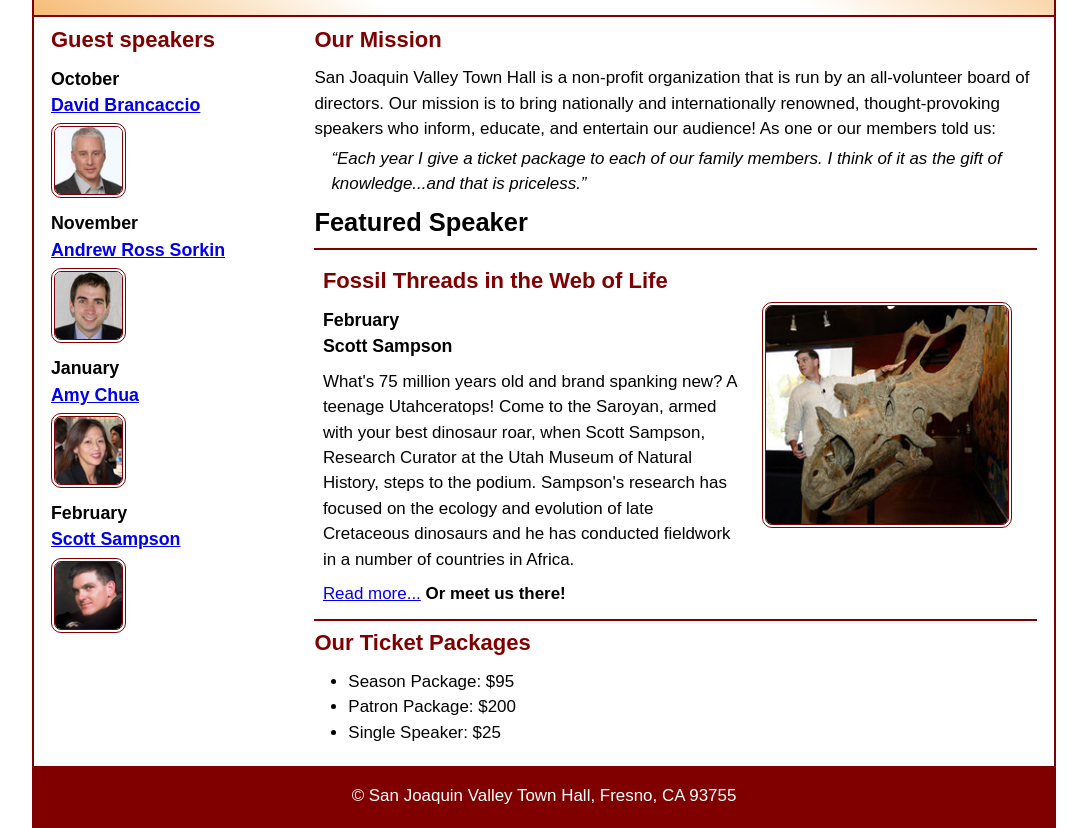
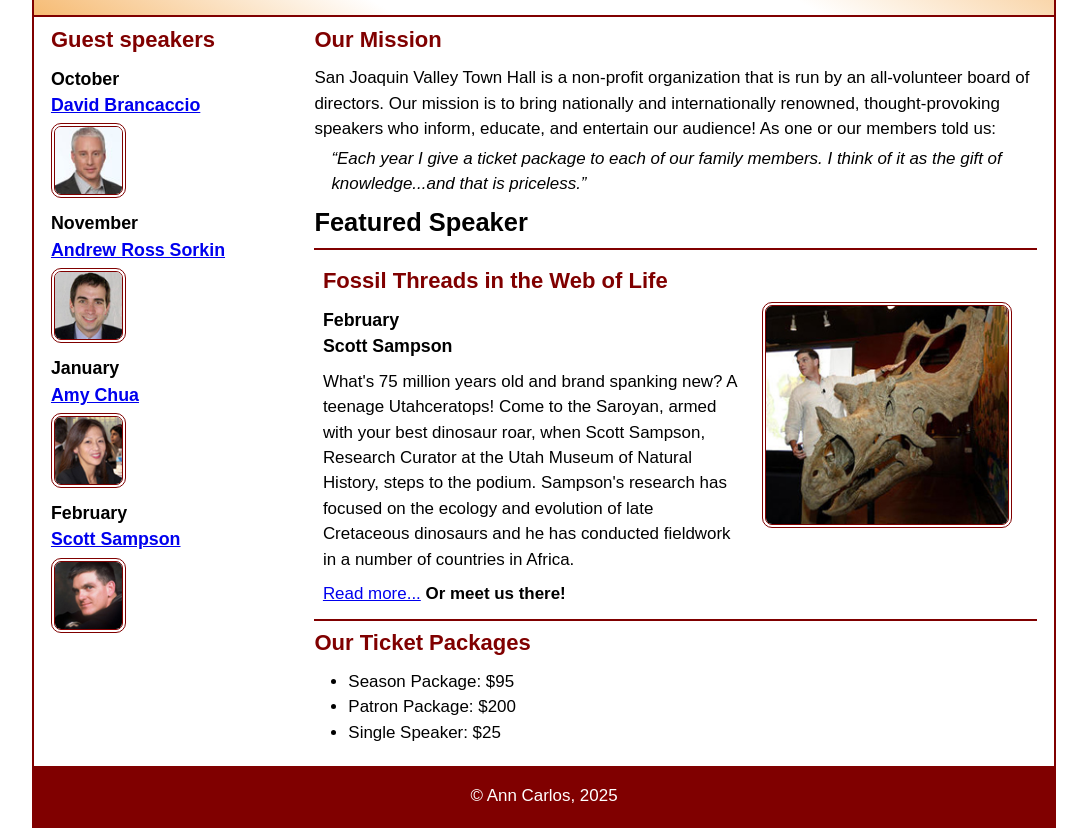
Before and after one commit to apink634/A08, a plain HTML site: page town_hall/index.html in a window 1280 px wide. Shown: the part 98-926 px from the top of the page, without its empty margins (96-1183 px from the left). Drawn offline with Linux system fonts and the light colour scheme.

Commit message:
changes oops

```diff
--- a/town_hall/index.html
+++ b/town_hall/index.html
@@ -60,7 +60,7 @@
 		</section>
 	</main>
 	<footer>
-		<p>&copy; San Joaquin Valley Town Hall, Fresno, CA 93755</p>
+		<p>&copy; Ann Carlos, 2025</p>
 	</footer>
 </body>
 </html>
```
